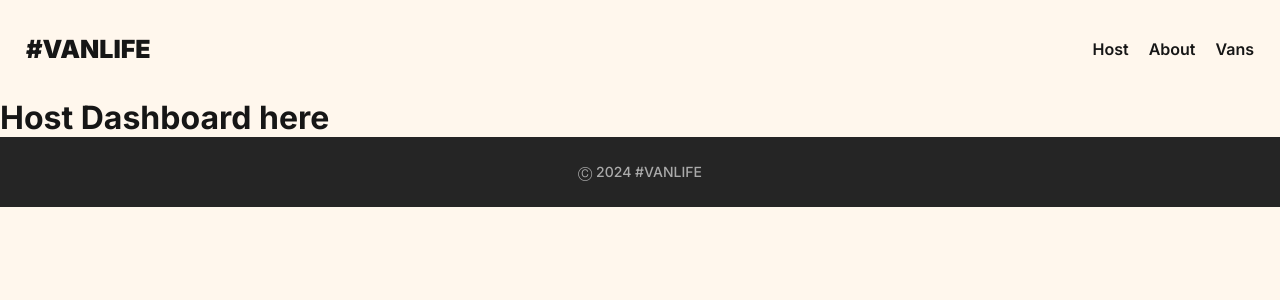
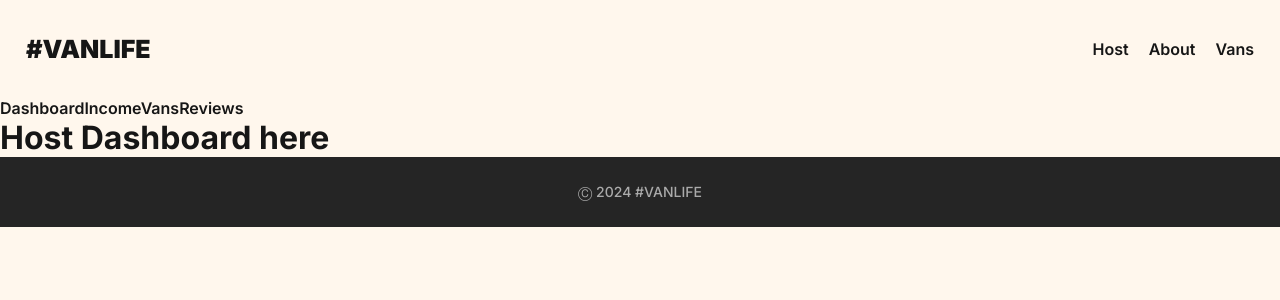
Before and after one commit to ameh-samson/VANLIFE-PROJECT, a React (Vite) app: page /host in a window 1280 px wide. Shown: the top 300 px of the page. Built offline with nearby package versions, Linux system fonts and the light colour scheme; what miragejs would draw is missing.

Commit message:
Host Layout component added

```diff
--- a/src/App.jsx
+++ b/src/App.jsx
@@ -8,6 +8,7 @@
 import Reviews from "./pages/host/Reviews";
 
 import Layout from "./components/Layout";
+import HostLayout from "./pages/host/HostLayout";
 
 import "./server";
 
@@ -21,7 +22,8 @@
           <Route path="/vans" element={<Vans />} />
           <Route path="/vans/:id" element={<VanDetail />} />
 
-          <Route path="/host" element={<Dashboard />}>
+          <Route element={<HostLayout />}>
+            <Route path="/host" element={<Dashboard />} />
             <Route path="/host/income" element={<Income />} />
             <Route path="/host/reviews" element={<Reviews />} />
           </Route>
--- a/src/pages/host/Dashboard.jsx
+++ b/src/pages/host/Dashboard.jsx
@@ -1,10 +1,7 @@
-import { Outlet } from "react-router-dom";
-
 export default function Dashboard() {
   return (
     <>
       <h1>Host Dashboard here</h1>
-      <Outlet />
     </>
   );
 }
--- /dev/null
+++ b/src/pages/host/HostLayout.jsx
@@ -0,0 +1,15 @@
+import { Outlet } from "react-router-dom";
+import { Link } from "react-router-dom";
+
+export default function HostLayout() {
+  return (
+    <>
+      <Link to="/host">Dashboard</Link>
+      <Link to="/host/income">Income</Link>
+      <Link to="/host/vans">Vans</Link>
+      <Link to="/host/reviews">Reviews</Link>
+
+      <Outlet />
+    </>
+  );
+}
```
